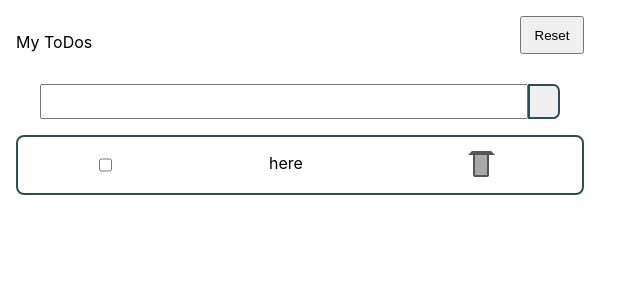
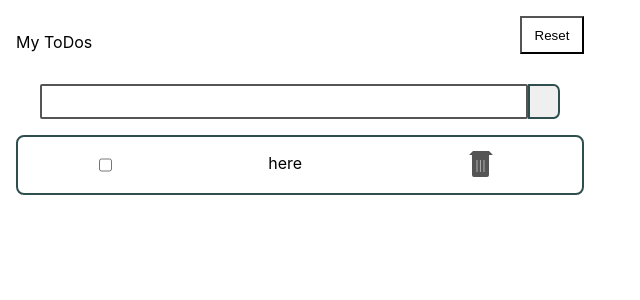
Before and after one commit to ConHiggins/oxnaTechTest_3, a React (Create React App) app: page / in a window 1280 px wide. Shown: the top 300 px of the page, without its empty margins (0-640 px from the left). Built offline with nearby package versions, Linux system fonts and the light colour scheme.

Commit message:
input functionality and toDos array

```diff
--- a/src/App.jsx
+++ b/src/App.jsx
@@ -3,13 +3,42 @@ import "./App.css";
 import Navbar from "./Components/Navbar/Navbar";
 import ToDoContainer from "./Containers/ToDoContainer/ToDoContainer";
 import Input from "./Components/Input/Input";
+import { useState } from "react";
 
 function App() {
+    const [toDos, setToDos] = useState([]);
+    const [input, setInput] = useState("");
+
+    const handleInput = (event) => {
+        console.log(event.target.value);
+        setInput(event.target.value);
+    };
+
+    const addToDo = (tds, inp) => {
+        let tempToDos = [...tds];
+        tempToDos.push(inp);
+        setToDos(tempToDos);
+        console.log("temp" + tempToDos);
+        return tempToDos;
+    };
+
+    const updateTDList = () => {
+        addToDo(toDos, input);
+        console.log(toDos);
+    };
+
+    console.log(toDos);
+
     return (
         <div className="App">
             <Navbar />
-            <Input />
-            <ToDoContainer />
+            <Input
+                value={input}
+                handleInput={handleInput}
+                addToDo={addToDo}
+                updateTDList={updateTDList}
+            />
+            <ToDoContainer toDos={toDos} />
         </div>
     );
 }
--- a/src/Components/Input/Input.jsx
+++ b/src/Components/Input/Input.jsx
@@ -1,10 +1,14 @@
 import "./Input.scss";
 
-const Input = () => {
+const Input = ({ value, handleInput, addToDo, updateTDList }) => {
     return (
         <div className="input">
-            <input type="text" className="input__textbox" />
-            <button className="input__add-button" />
+            <input
+                type="text"
+                className="input__textbox"
+                onInput={handleInput}
+            />
+            <button className="input__add-button" onClick={updateTDList} />
         </div>
     );
 };
--- a/src/Components/Input/Input.scss
+++ b/src/Components/Input/Input.scss
@@ -7,9 +7,12 @@
     flex-direction: row;
     justify-content: center;
 
+
     &__textbox{
         height: 1.8rem;
         width: 80%;
+        border: 2px solid #555;
+        border-radius: 2px;
     }
 
     &__add-button {
--- a/src/Components/Navbar/Navbar.scss
+++ b/src/Components/Navbar/Navbar.scss
@@ -13,5 +13,6 @@
 
         width: 4rem;
         height: 2.4rem;
+        background: none;
     }
 }
--- a/src/Components/ToDo/ToDo.jsx
+++ b/src/Components/ToDo/ToDo.jsx
@@ -5,7 +5,7 @@ const ToDo = () => {
         <div className="to-do">
             <input className="to-do__check" type="checkbox" />
             <p className="to-do__title">here</p>
-            <button className="to-do__delete" />
+            <button className="to-do__delete">|||</button>
         </div>
     );
 };
--- a/src/Components/ToDo/ToDo.scss
+++ b/src/Components/ToDo/ToDo.scss
@@ -13,11 +13,13 @@
     &__delete {
 
         position: relative;
-        background: darkgray;
+        background: #555;
         height: 1.5rem;
         margin: 1rem;
         border: 2px solid #555;
         border-radius: 2px;
+        padding: 0.1rem;
+        color: darkgray;
 
         &::before{
             content: "";
@@ -25,13 +27,14 @@
             display: inline-block;
             background: none;
             height: 0.1rem;
-            width: 1.2rem;
+            width: 1rem;
             top: -5px;
-            left:-7px;
+            left:-5px;
             margin: none;
             border-left: 4px solid transparent;
             border-right: 4px solid transparent;
             border-bottom: 4px solid #555;
+            border-radius: 10%;
 
         }
     }
--- a/src/Containers/ToDoContainer/ToDoContainer.jsx
+++ b/src/Containers/ToDoContainer/ToDoContainer.jsx
@@ -1,7 +1,7 @@
 import "./ToDoContainer.scss";
 import ToDo from "../../Components/ToDo/ToDo";
 
-const ToDoContainer = () => {
+const ToDoContainer = ({ toDos }) => {
     return <ToDo />;
 };
 
```
